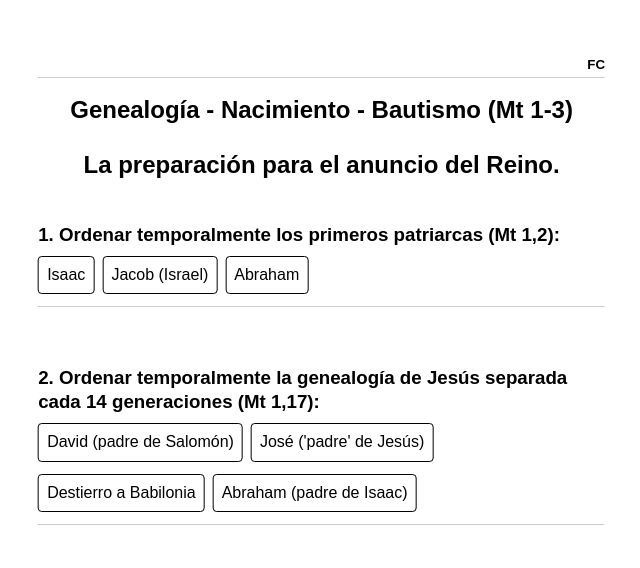
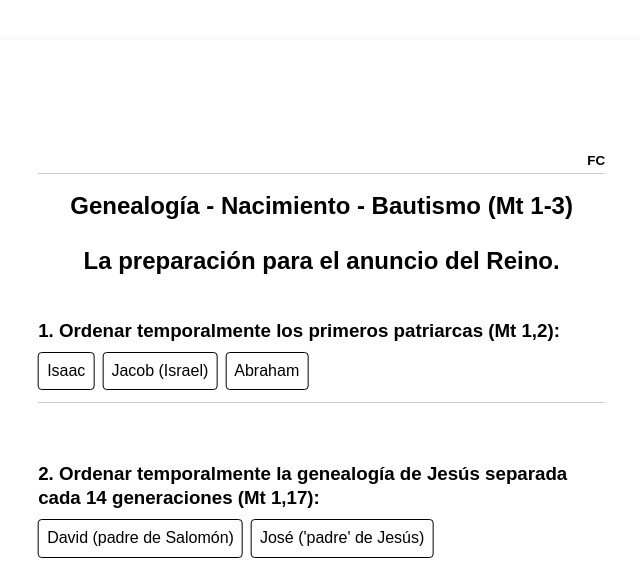
Before and after one commit to formacion-cristiana/mateo, a React (Vite) app: page /print-all in a window 1280 px wide. Shown: the part 922-1490 px from the top of the page, without its empty margins (371-1011 px from the left). Built offline with nearby package versions, Linux system fonts and the light colour scheme.

Commit message:
margin-top:85vh;

```diff
--- a/src/styles/PrintableQuiz.css
+++ b/src/styles/PrintableQuiz.css
@@ -16,7 +16,7 @@
   position: relative; /* relative parent for absolute child */
   width: 104%;
   min-height: 100vh; /* optional: full screen height */
-  margin-top:73vh;
+  margin-top:85vh;
 }
 
 .pdf-content {
```
